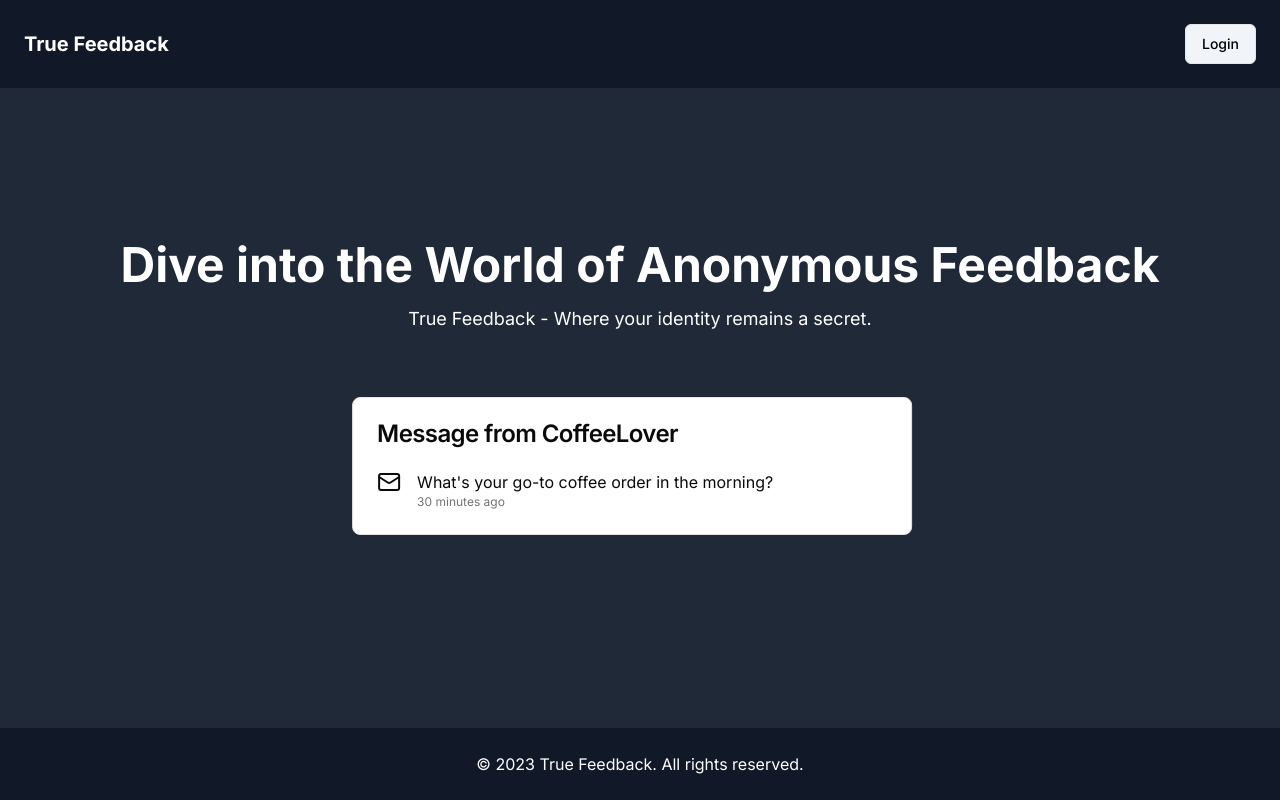
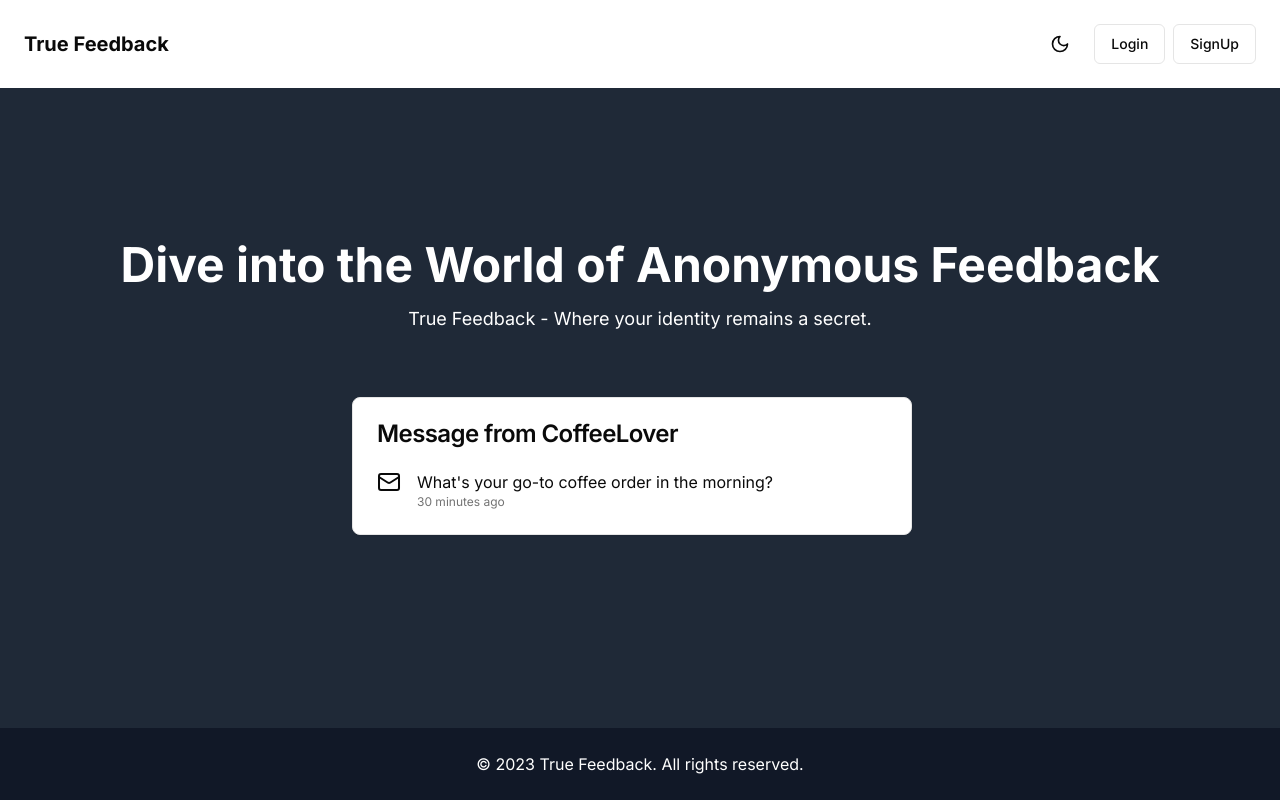
Before and after one commit to prince-1104/anonymous-feedback, a Next.js app: page / in a window 1280 px wide. Built offline with nearby package versions, Linux system fonts and the light colour scheme; no server answers.

Commit message:
dark-mode

```diff
--- a/src/app/(app)/dashboard/page.tsx
+++ b/src/app/(app)/dashboard/page.tsx
@@ -93,10 +93,10 @@ function UserDashboard() {
 
   return (
     <div className="my-8 mx-4 md:mx-8 lg:mx-auto p-6 bg-white rounded w-full max-w-6xl">
-      <h1 className="text-4xl font-bold mb-4">User Dashboard</h1>
+      <h1 className="text-4xl text-green-500 text font-bold mb-4">User Dashboard</h1>
 
       <div className="mb-4">
-        <h2 className="text-lg font-semibold mb-2">Copy Your Unique Link</h2>
+        <h2 className="text-lg text-amber-400 font-semibold mb-2">Copy Your Unique Link</h2>
         <div className="flex items-center">
           <input type="text" value={profileUrl} disabled className="input input-bordered w-full p-2 mr-2" />
           <Button onClick={copyToClipboard}>Copy</Button>
--- a/src/app/(app)/layout.tsx
+++ b/src/app/(app)/layout.tsx
@@ -1,10 +1,16 @@
 import Navbar from '@/components/Navbar';
+
+
+export const metadata = {
+  title: "mystery-feedback",
+  description: "drop your valuable feedback",
+};
 
 interface RootLayoutProps {
   children: React.ReactNode;
 }
 
-export default async function RootLayout({ children }: RootLayoutProps) {
+export default function RootLayout({ children }: RootLayoutProps) {
   return (
     <div className="flex flex-col min-h-screen">
       <Navbar />
--- a/src/app/(auth)/layout.tsx
+++ b/src/app/(auth)/layout.tsx
@@ -3,14 +3,6 @@ export const metadata = {
   description: 'Generated by Next.js',
 }
 
-export default function RootLayout({
-  children,
-}: {
-  children: React.ReactNode
-}) {
-  return (
-    <html lang="en">
-      <body>{children}</body>
-    </html>
-  )
+export default function AuthLayout({ children }: { children: React.ReactNode }) {
+  return <>{children}</>;
 }
--- a/src/app/layout.tsx
+++ b/src/app/layout.tsx
@@ -1,14 +1,15 @@
-import type { Metadata } from 'next';
-import { Inter } from 'next/font/google';
-import './globals.css';
-import AuthProvider from '../context/AuthProvider';
+import type { Metadata } from "next";
+import { Inter } from "next/font/google";
+import "./globals.css";
+import AuthProvider from "../context/AuthProvider";
 import { Toaster } from "sonner";
+import { ThemeProvider } from "@/components/theme-provider"; // Ensure correct import
 
-const inter = Inter({ subsets: ['latin'] });
+const inter = Inter({ subsets: ["latin"] });
 
 export const metadata: Metadata = {
-  title: 'True Feedback',
-  description: 'Real feedback from real people.',
+  title: "True Feedback",
+  description: "Real feedback from real people.",
 };
 
 interface RootLayoutProps {
@@ -19,10 +20,12 @@ export default function RootLayout({ children }: RootLayoutProps) {
   return (
     <html lang="en">
       <body className={inter.className}>
-        <AuthProvider>
-          {children}
-          <Toaster />
-        </AuthProvider>
+        <ThemeProvider attribute="class" defaultTheme="system" enableSystem>
+          <AuthProvider>
+            {children}
+            <Toaster />
+          </AuthProvider>
+        </ThemeProvider>
       </body>
     </html>
   );
--- a/src/components/Navbar.tsx
+++ b/src/components/Navbar.tsx
@@ -1,35 +1,52 @@
-'use client'
+"use client";
 
-import React from 'react';
-import Link from 'next/link';
-import { useSession, signOut } from 'next-auth/react';
-import { Button } from './ui/button';
-import { User } from 'next-auth';
+import React from "react";
+import Link from "next/link";
+import { useSession, signOut } from "next-auth/react";
+import { Button } from "./ui/button";
+import { User } from "next-auth";
+import ThemeToggle from "./ThemeToggle";
 
 function Navbar() {
   const { data: session } = useSession();
-  const user : User = session?.user;
+  const user: User = session?.user;
 
   return (
-    <nav className="p-4 md:p-6 shadow-md bg-gray-900 text-white">
+    <nav className="p-4 md:p-6 shadow-md bg-background text-foreground">
       <div className="container mx-auto flex flex-col md:flex-row justify-between items-center">
+        {/* Logo */}
         <a href="#" className="text-xl font-bold mb-4 md:mb-0">
           True Feedback
         </a>
+
+        {/* Middle Section */}
+        <div className="flex items-center gap-4">
+          {/* Theme Toggle */}
+          <ThemeToggle />
+
+          {/* User Actions */}
           {session ? (
             <>
-            <span className="mr-4">
-              Welcome, { user.username || user.email}
-            </span>
-            <Button onClick={() => signOut()} className="w-full md:w-auto bg-slate-100 text-black" variant='outline'>
+              <span className="mr-4">Welcome, {user.username || user.email}</span>
+              <Button onClick={() => signOut()} className="w-full md:w-auto" variant="outline">
                 Logout
               </Button>
             </>
-        ) : (
+          ) :  (
+            <div className="flex gap-2">
               <Link href="/sign-in">
-            <Button className="w-full md:w-auto bg-slate-100 text-black" variant={'outline'}>Login</Button>
+                <Button className="w-full md:w-auto" variant="outline">
+                  Login
+                </Button>
               </Link>
+              <Link href="/sign-up">
+                <Button className="w-full md:w-auto" variant="outline">
+                  SignUp
+                </Button>
+              </Link>
+            </div>
           )}
+        </div>
       </div>
     </nav>
   );
--- /dev/null
+++ b/src/components/ThemeToggle.tsx
@@ -0,0 +1,26 @@
+"use client";
+
+import { useTheme } from "next-themes";
+import { useEffect, useState } from "react";
+import { Sun, Moon } from "lucide-react";
+
+export default function ThemeToggle() {
+  const [mounted, setMounted] = useState(false);
+  const { theme, setTheme } = useTheme();
+
+  useEffect(() => {
+    setMounted(true);
+  }, []);
+
+  if (!mounted) return null; // Avoid hydration issues
+
+  return (
+    <button
+      onClick={() => setTheme(theme === "dark" ? "light" : "dark")}
+      className="rounded-md p-2 hover:bg-accent"
+    >
+      {theme === "dark" ? <Sun className="h-5 w-5" /> : <Moon className="h-5 w-5" />}
+      <span className="sr-only">Toggle theme</span>
+    </button>
+  );
+}
--- /dev/null
+++ b/src/components/theme-provider.tsx
@@ -0,0 +1,22 @@
+"use client";
+
+import { ThemeProvider as NextThemesProvider, ThemeProviderProps } from "next-themes";
+import { ReactNode, useEffect, useState } from "react";
+
+interface CustomThemeProviderProps extends ThemeProviderProps {
+  children: ReactNode;
+}
+
+export function ThemeProvider({ children, ...props }: CustomThemeProviderProps) {
+  const [mounted, setMounted] = useState(false);
+
+  useEffect(() => {
+    setMounted(true);
+  }, []);
+
+  if (!mounted) {
+    return <>{children}</>; // Prevents hydration mismatch
+  }
+
+  return <NextThemesProvider {...props}>{children}</NextThemesProvider>;
+}
--- a/tailwind.config.ts
+++ b/tailwind.config.ts
@@ -1,7 +1,8 @@
 import type { Config } from "tailwindcss";
+import tailwindAnimate from "tailwindcss-animate";
 
-export default {
-    darkMode: ["class"],
+const config: Config = {
+  darkMode: "class", // Ensures dark mode works with the "class" strategy
   content: [
     "./src/pages/**/*.{js,ts,jsx,tsx,mdx}",
     "./src/components/**/*.{js,ts,jsx,tsx,mdx}",
@@ -10,53 +11,55 @@ export default {
   theme: {
     extend: {
       colors: {
-  			background: 'hsl(var(--background))',
-  			foreground: 'hsl(var(--foreground))',
+        background: "hsl(var(--background))",
+        foreground: "hsl(var(--foreground))",
         card: {
-  				DEFAULT: 'hsl(var(--card))',
-  				foreground: 'hsl(var(--card-foreground))'
+          DEFAULT: "hsl(var(--card))",
+          foreground: "hsl(var(--card-foreground))",
         },
         popover: {
-  				DEFAULT: 'hsl(var(--popover))',
-  				foreground: 'hsl(var(--popover-foreground))'
+          DEFAULT: "hsl(var(--popover))",
+          foreground: "hsl(var(--popover-foreground))",
         },
         primary: {
-  				DEFAULT: 'hsl(var(--primary))',
-  				foreground: 'hsl(var(--primary-foreground))'
+          DEFAULT: "hsl(var(--primary))",
+          foreground: "hsl(var(--primary-foreground))",
         },
         secondary: {
-  				DEFAULT: 'hsl(var(--secondary))',
-  				foreground: 'hsl(var(--secondary-foreground))'
+          DEFAULT: "hsl(var(--secondary))",
+          foreground: "hsl(var(--secondary-foreground))",
         },
         muted: {
-  				DEFAULT: 'hsl(var(--muted))',
-  				foreground: 'hsl(var(--muted-foreground))'
+          DEFAULT: "hsl(var(--muted))",
+          foreground: "hsl(var(--muted-foreground))",
         },
         accent: {
-  				DEFAULT: 'hsl(var(--accent))',
-  				foreground: 'hsl(var(--accent-foreground))'
+          DEFAULT: "hsl(var(--accent))",
+          foreground: "hsl(var(--accent-foreground))",
         },
         destructive: {
-  				DEFAULT: 'hsl(var(--destructive))',
-  				foreground: 'hsl(var(--destructive-foreground))'
+          DEFAULT: "hsl(var(--destructive))",
+          foreground: "hsl(var(--destructive-foreground))",
         },
-  			border: 'hsl(var(--border))',
-  			input: 'hsl(var(--input))',
-  			ring: 'hsl(var(--ring))',
+        border: "hsl(var(--border))",
+        input: "hsl(var(--input))",
+        ring: "hsl(var(--ring))",
         chart: {
-  				'1': 'hsl(var(--chart-1))',
-  				'2': 'hsl(var(--chart-2))',
-  				'3': 'hsl(var(--chart-3))',
-  				'4': 'hsl(var(--chart-4))',
-  				'5': 'hsl(var(--chart-5))'
-  			}
+          "1": "hsl(var(--chart-1))",
+          "2": "hsl(var(--chart-2))",
+          "3": "hsl(var(--chart-3))",
+          "4": "hsl(var(--chart-4))",
+          "5": "hsl(var(--chart-5))",
+        },
       },
       borderRadius: {
-  			lg: 'var(--radius)',
-  			md: 'calc(var(--radius) - 2px)',
-  			sm: 'calc(var(--radius) - 4px)'
-  		}
-  	}
+        lg: "var(--radius)",
+        md: "calc(var(--radius) - 2px)",
+        sm: "calc(var(--radius) - 4px)",
       },
-  plugins: [require("tailwindcss-animate")],
-} satisfies Config;
+    },
+  },
+  plugins: [tailwindAnimate],
+};
+
+export default config;
```
Lines whose indentation alone changed are shown as unchanged.
